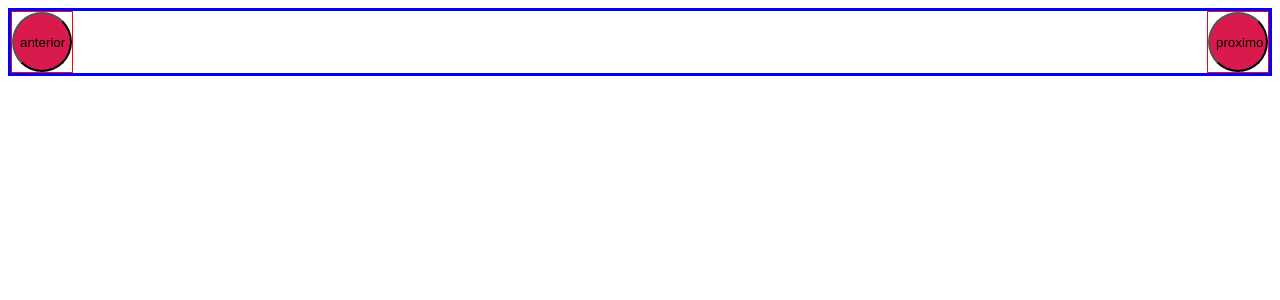
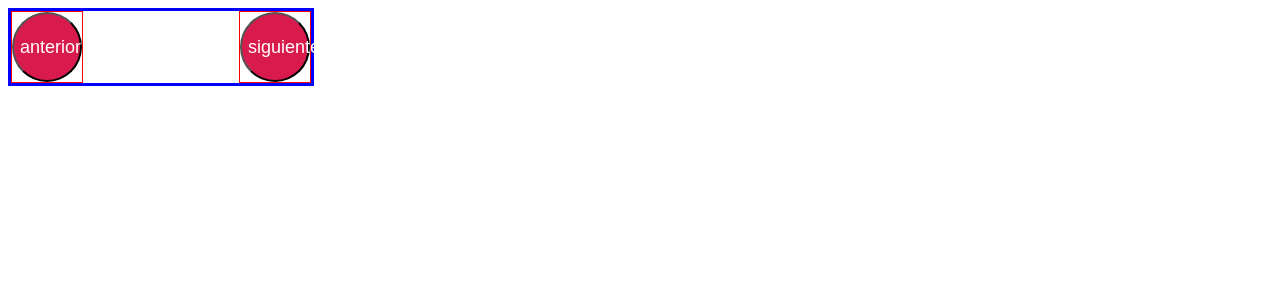
Before and after one commit to computadorescol/evoluciones-pokemon, a React (Vite) app: page / in a window 1280 px wide. Shown: the top 300 px of the page. Built offline with nearby package versions, Linux system fonts and the light colour scheme.

Commit message:
paso 26  icons

```diff
--- a/package.json
+++ b/package.json
@@ -10,7 +10,8 @@
   },
   "dependencies": {
     "react": "^18.2.0",
-    "react-dom": "^18.2.0"
+    "react-dom": "^18.2.0",
+    "react-icons": "^4.7.1"
   },
   "devDependencies": {
     "@types/react": "^18.0.27",
--- a/src/App.jsx
+++ b/src/App.jsx
@@ -1,6 +1,9 @@
 
-import {Button} from "./components/Button";
-import './sass/App.scss'
+import {Button} from "./components/Button"
+import './sass/App.scss';
+import { TiArrowLeftOutline } from "react-icons/ti";
+
+
 
 function App() {
 
@@ -8,11 +11,14 @@ function App() {
     <>
     {/*las tarjetas van aqui*/}
     <div className= "buttons-container">
-    <Button text='anterior' />
-     <Button text='proximo' />
+
+    <Button text ='anterior' />
+
+
+     <Button text ='siguiente' />
+
     </div>
-
-    </>)
-
+    </>
+  )
 }
 export  {App}
--- a/src/components/Button.jsx
+++ b/src/components/Button.jsx
@@ -1,11 +1,11 @@
-//import React from "react";
+import React from "react";
    import    "../sass/Button.scss";
 
 const Button = (props) => {
   return (
     <div className='button__box'>
 
-      <button className="button">{props.text}</ button >
+      <button className="button">{props.text}</button >
 
     </div>
 
--- a/src/sass/App.scss
+++ b/src/sass/App.scss
@@ -2,7 +2,7 @@
 
 .buttons-container {
     border :  3px solid blue;
-    width :300 px;
+    width :  300px;
 		display : flex ;
 		justify-content : space-between;
     }
--- a/src/sass/Button.scss
+++ b/src/sass/Button.scss
@@ -2,11 +2,13 @@
 
 .button {
     background-color :v.$color1 ;
-    height	:  60px ;
-		width    :  60px ;
+    height	:  70px ;
+		width    :  70px ;
 		border-radius  : 50% ;
 
 		cursor: pointer ;
+    color: white;
+    font-size : 18px ;
 
 
 
```
